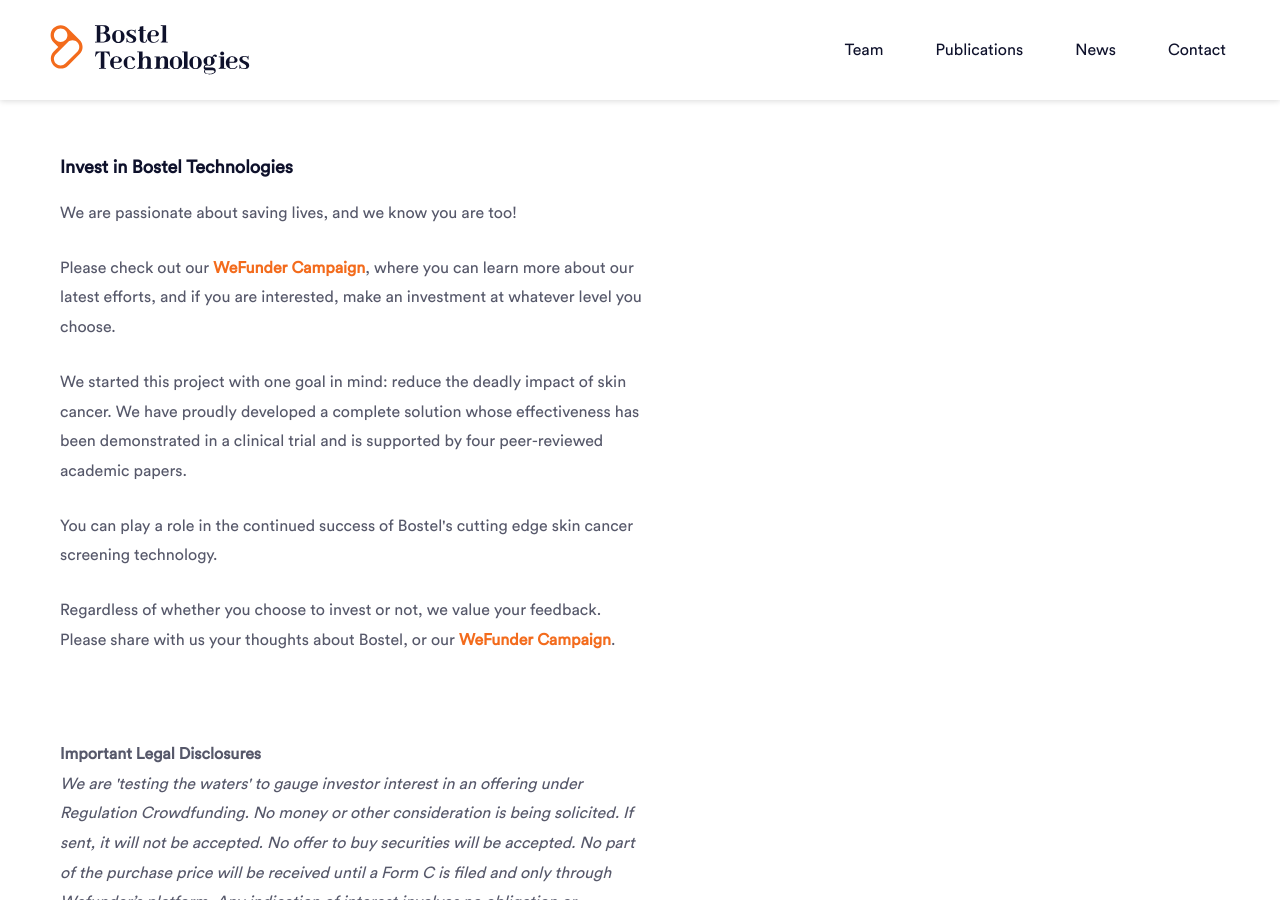
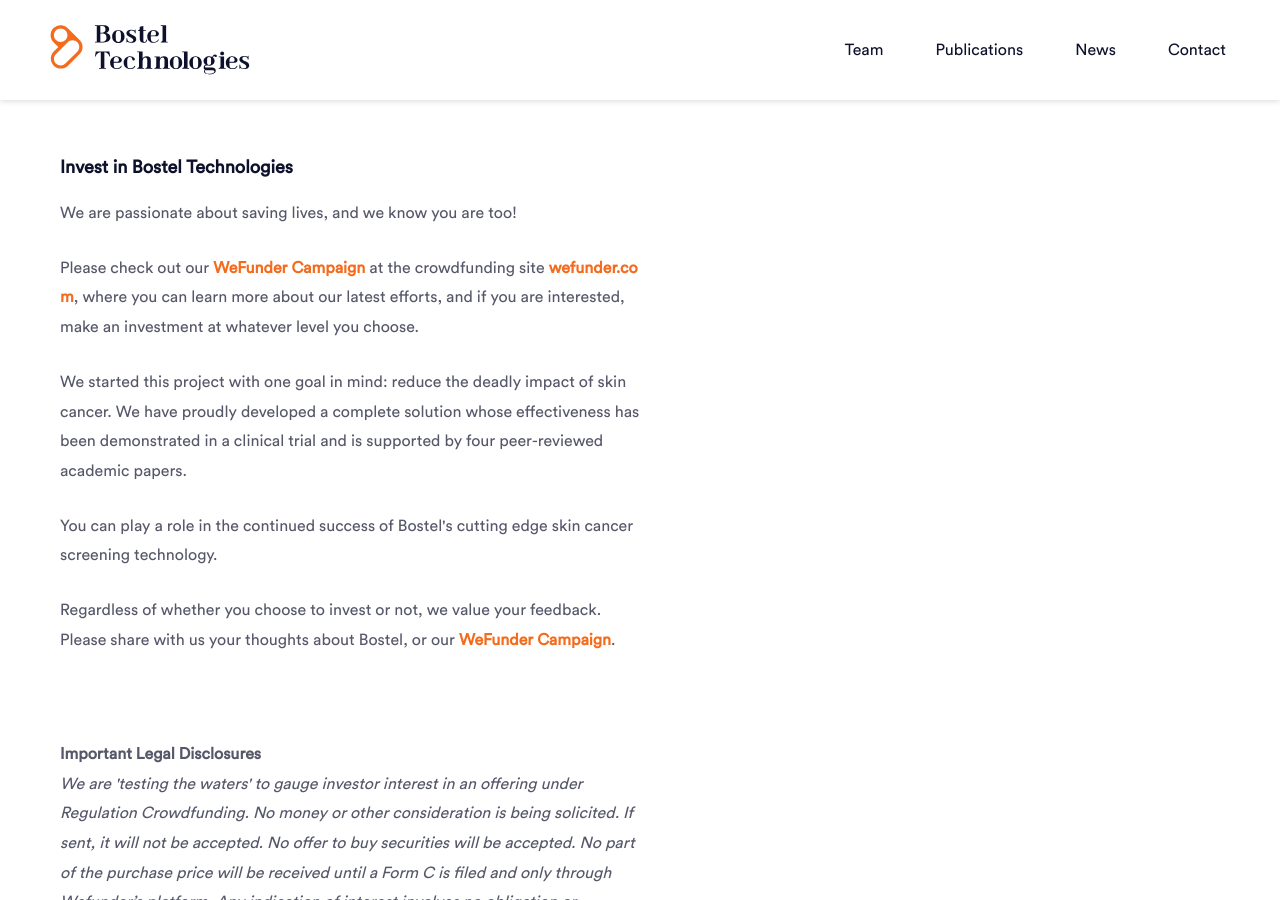
Before and after one commit to brucenwalker/bostelweb, a Jekyll site: the page built from invest.md, in a window 1280 px wide and 900 px high, scrolled down 524 px. Built offline with Jekyll 4.4.1, drawn with Linux system fonts in a browser that asks for light colours; some web fonts are replaced.

Commit message:
Add files via upload

```diff
--- a/invest.md
+++ b/invest.md
@@ -23,10 +23,10 @@ slug: invest
                 <div class="invest-block">
                     <h4 class="invest-block-title">Invest in Bostel Technologies</h4>
                     <p>
-                        We are passionate about saving lives, and we know you are too!
+                    We are passionate about saving lives, and we know you are too!
                     </p>
                     <p>
-                    Please check out our <b><a target="_new" href="https://wefunder.com/bostel.technologies.llc.2">WeFunder Campaign</a></b>, where you can learn more about our latest efforts, and if you are interested, make an investment at whatever level you choose.
+                    Please check out our <b><a target="_new" href="https://wefunder.com/bostel.technologies.llc.2">WeFunder Campaign</a></b> at the crowdfunding site <b><a target="_new" href="https://wefunder.com/bostel.technologies.llc.2">wefunder.com</a></b>, where you can learn more about our latest efforts, and if you are interested, make an investment at whatever level you choose.
 					</p>
 					<p>
                     We started this project with one goal in mind: reduce the deadly impact of skin cancer. We have proudly developed a complete solution whose effectiveness has been demonstrated in a clinical trial and is supported by four peer-reviewed academic papers.
```
